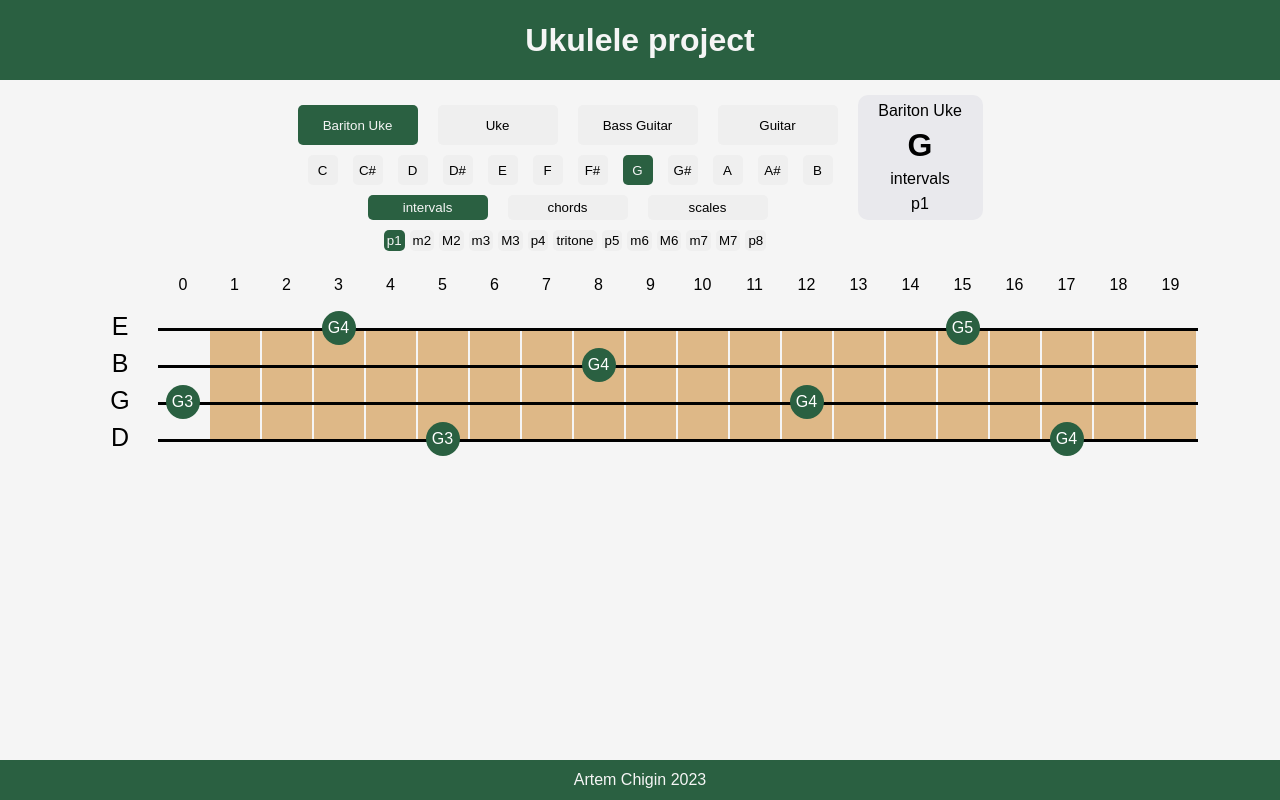
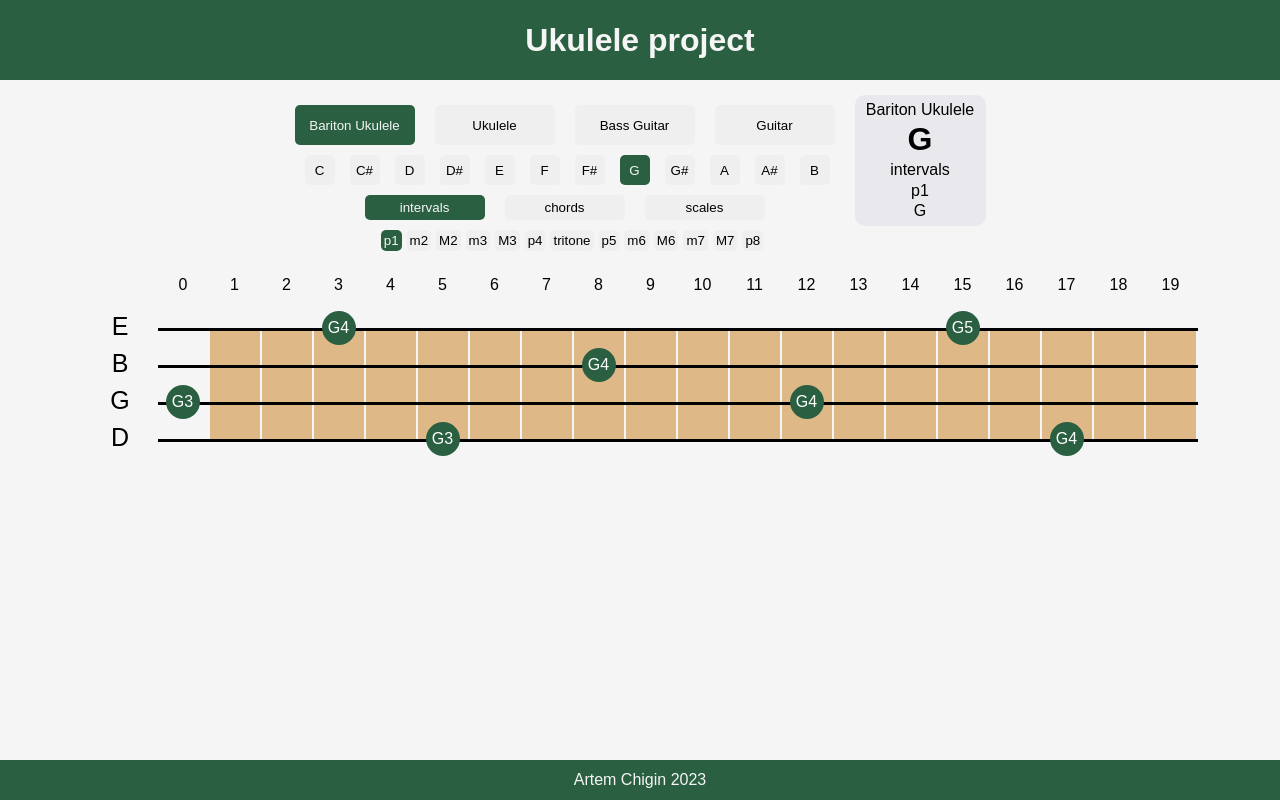
Before and after one commit to artem-chigin/fretboard-map, a React (Create React App) app: page / in a window 1280 px wide. Built offline with nearby package versions, Linux system fonts and the light colour scheme.

Commit message:
Added DisplaySequence

```diff
--- /dev/null
+++ b/src/components-for-render/display-sequence.js
@@ -0,0 +1,7 @@
+function DisplaySequence({currentSequence}) {
+    return (
+<label>{currentSequence.join(" - ")}</label>
+    )
+}
+
+export default DisplaySequence;
--- a/src/components-for-render/info-panel.js
+++ b/src/components-for-render/info-panel.js
@@ -1,3 +1,5 @@
+import DisplaySequence from "./display-sequence";
+
 function InfoPanel({rootNote, sequenceType, sequenceName, sequence, instrumentName}) {
     return (
         <div className="info">
@@ -7,6 +9,7 @@ function InfoPanel({rootNote, sequenceType, sequenceName, sequence, instrumentNa
             <p>{sequenceName}</p>
             {/* <label>Generated sequence:</label> */}
             {/* <h2>{sequence.join(" - ")}</h2> */}
+            <DisplaySequence currentSequence={sequence}/>
         </div>
     )
 };
--- a/src/components-for-render/ui.js
+++ b/src/components-for-render/ui.js
@@ -8,6 +8,7 @@ import InfoPanel from './info-panel';
 import instruments from "../instrument-scale-calculations/instruments"
 import MusicalInstrument from '../instrument-scale-calculations/musical-instrument';
 import MUSIC_CONST from '../instrument-scale-calculations/musical-constants';
+// import DisplaySequence from './display-sequence';
 
 
 function UI() {
@@ -57,6 +58,7 @@ function UI() {
                         sequence={sequence}
                         instrumentName={currentInstrument.instrumentName}/>
                 </div>
+                {/* <DisplaySequence currentSequence={sequence}/> */}
                 <div className='instrument-container'>
                     <DisplayInstrument instrument={currentInstrument}/>
                 </div>
--- a/src/index.css
+++ b/src/index.css
@@ -185,9 +185,10 @@ button:hover {
     display: flex;
     flex-direction: column;
     text-align: center;
+    padding: 3px;
     justify-content:space-evenly;
     box-sizing: content-box;
-    width: 125px;
+    min-width: 125px;
     height: 125px;
     /* border: solid lightslategrey; */
     background-color: #E9E9ED;
--- a/src/instrument-scale-calculations/instruments.js
+++ b/src/instrument-scale-calculations/instruments.js
@@ -1,6 +1,6 @@
 const instruments = {
-    baritoneUke: {instrumentName: "Bariton Uke", fretsNumber: 19, tuning: ["D3", "G3", "B3", "E4"]},
-    standartUke: {instrumentName: "Uke", fretsNumber: 19, tuning: ["G4", "C4", "E4", "A4"]},
+    baritoneUke: {instrumentName: "Bariton Ukulele", fretsNumber: 19, tuning: ["D3", "G3", "B3", "E4"]},
+    standartUke: {instrumentName: "Ukulele", fretsNumber: 19, tuning: ["G4", "C4", "E4", "A4"]},
     bassGuitar: {instrumentName: "Bass Guitar", fretsNumber: 24, tuning: ["E1", "A1", "D2", "G2"]},
     guitar: {instrumentName: "Guitar", fretsNumber: 24, tuning: ["E2", "A2", "D3", "G3", "B3", "E4"]}
 
```
Lines whose indentation alone changed are shown as unchanged.
